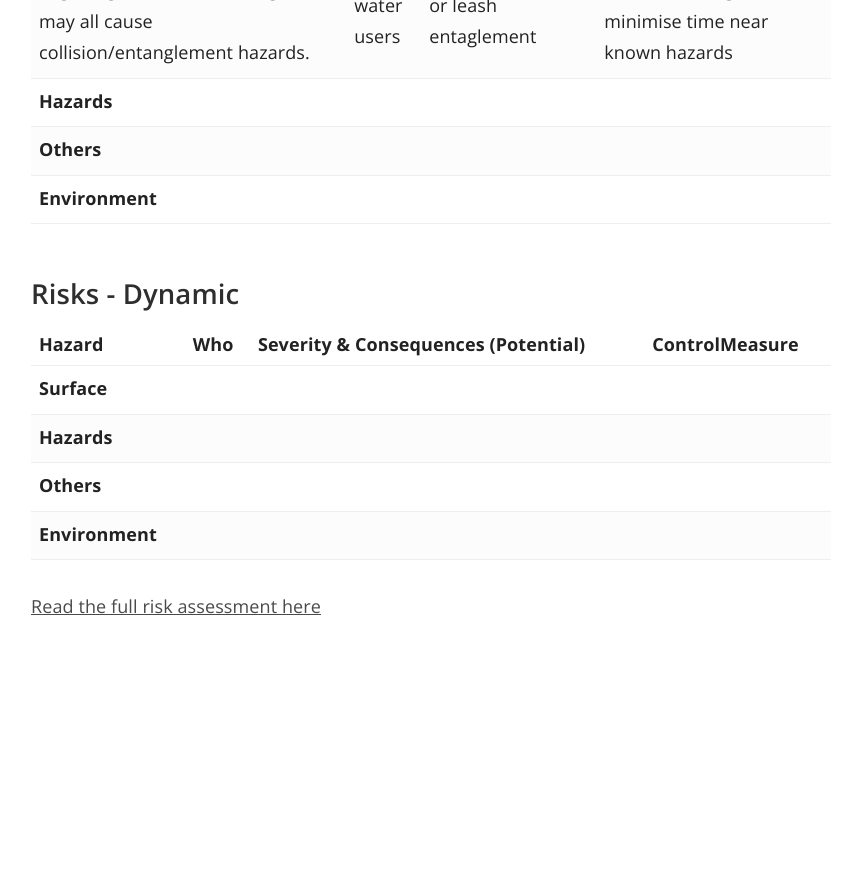
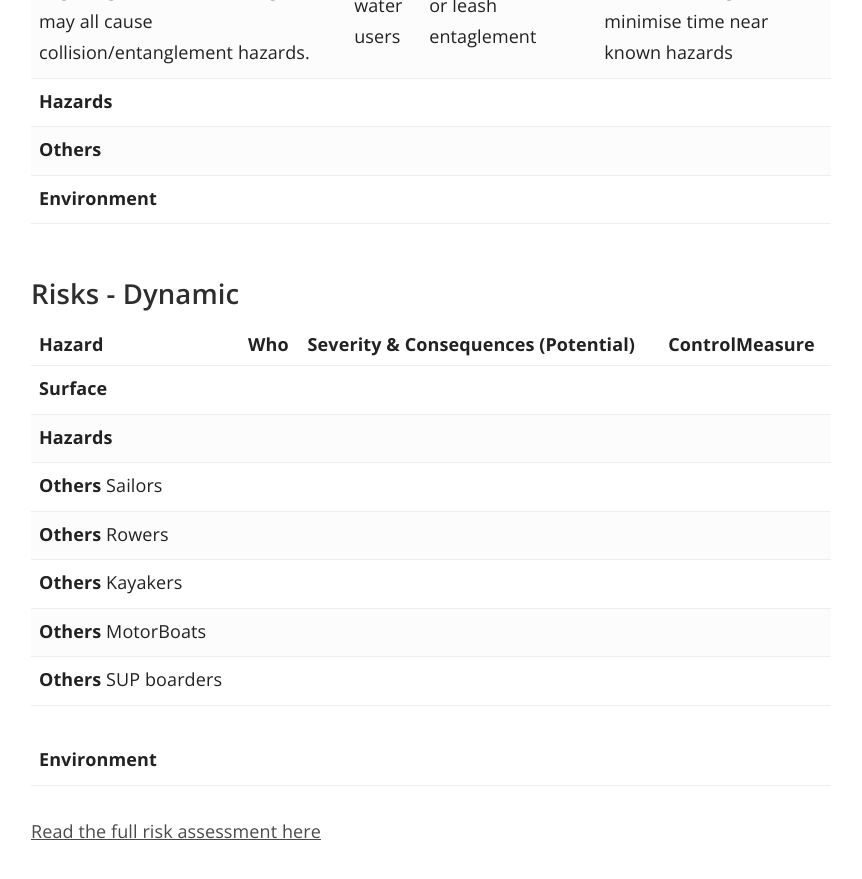
Before and after one commit to numbat70/clyde, a Jekyll site: the page built from _docs/Content/20-SUP_RISK.md, in a window 1280 px wide and 900 px high, scrolled down 1512 px. Shown: the top 879 px of the window, without its empty margins (359-1221 px from the left). Built offline with Jekyll 4.4.1, drawn with Linux system fonts in a browser that asks for light colours; before the commit the page ends 2187 px from its top, so only the background shows below that.

Commit message:
Update 20-SUP_RISK.md
mk

```diff
--- a/_docs/Content/20-SUP_RISK.md
+++ b/_docs/Content/20-SUP_RISK.md
@@ -44,7 +44,13 @@ Hazard | Who | Severity & Consequences (Potential) | ControlMeasure
 --- | --- | --- | ---
 **Surface**  |  |  |
 **Hazards**  |  |  |
-**Others**  |  |  |
+**Others** Sailors |  |  |
+**Others** Rowers |  |  |
+**Others** Kayakers |  |  |
+**Others** MotorBoats |  |  |
+**Others** SUP boarders |  |  |
+
+
 **Environment**  |  |  |
 
 
```
